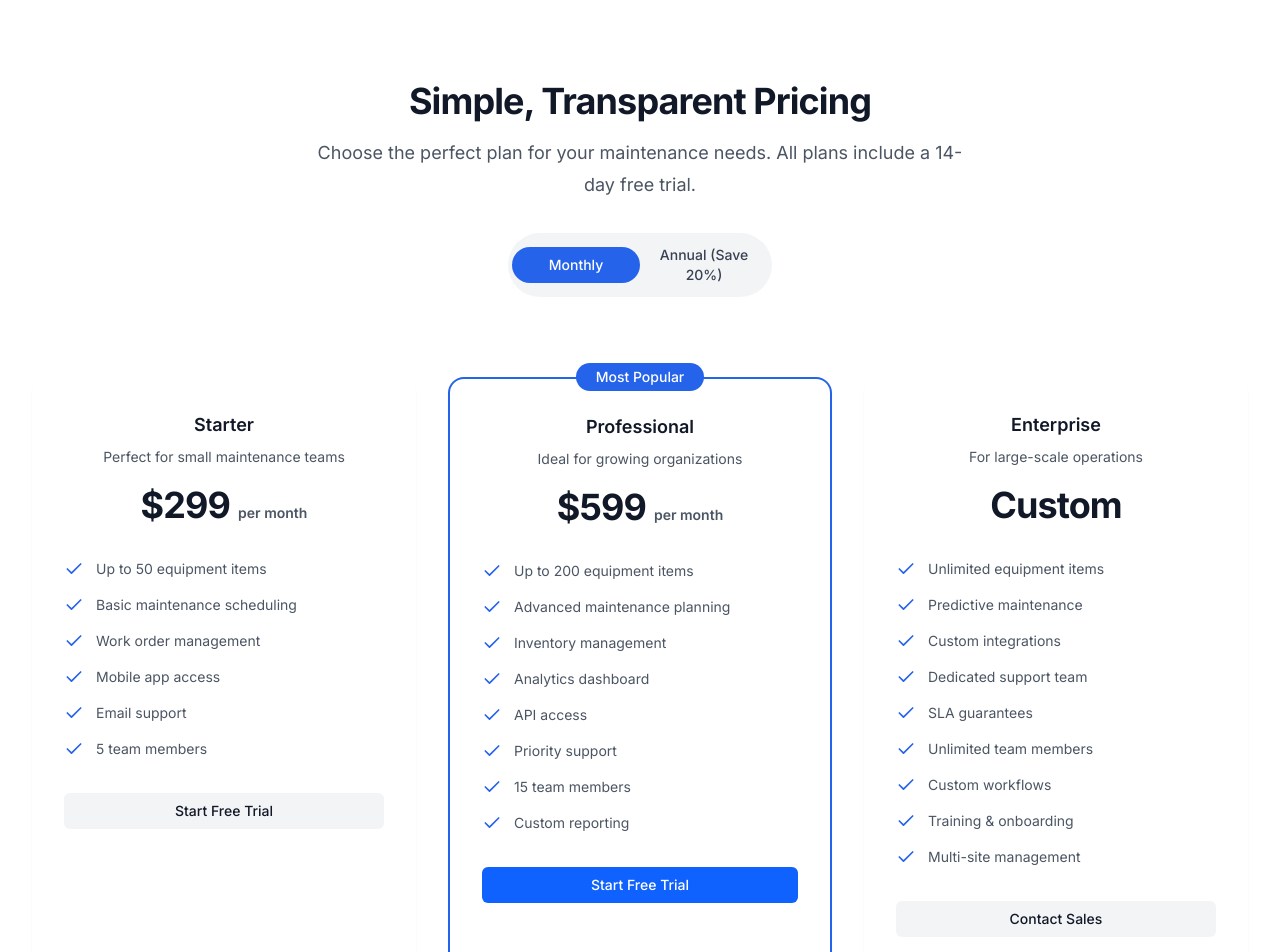
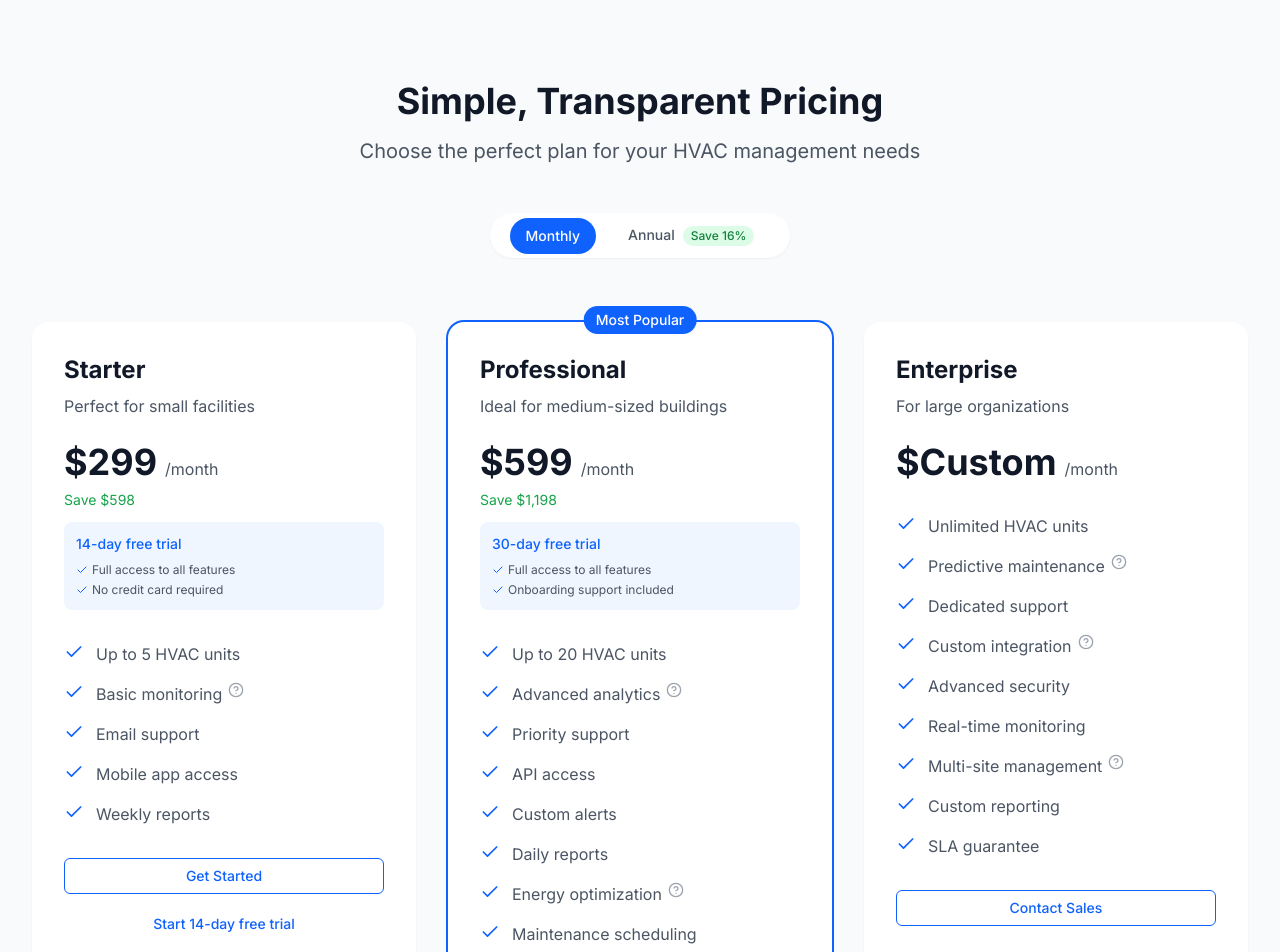
Before and after one commit to akoleti/devmechdx, a Next.js app: page / in a window 1280 px wide. Shown: the part 4220-5172 px from the top of the page. Built offline with nearby package versions, Linux system fonts and the light colour scheme.

Commit message:
Aligned all the pricing cards

```diff
--- a/app/signup/_components/AccountForm.tsx
+++ b/app/signup/_components/AccountForm.tsx
@@ -236,7 +236,7 @@ export default function AccountForm({ onSubmit, initialData }: AccountFormProps)
           id="acceptTerms"
           checked={watch('acceptTerms')}
           onCheckedChange={(checked) => {
-            setValue('acceptTerms', checked as boolean, {
+            setValue('acceptTerms', checked as true, {
               shouldValidate: true
             });
           }}
--- a/app/signup/_components/BillingForm.tsx
+++ b/app/signup/_components/BillingForm.tsx
@@ -8,7 +8,6 @@ import { Label } from '@/components/ui/label';
 import { Button } from '@/components/ui/button';
 import { cn } from "@/lib/utils";
 import { useState, useEffect } from 'react';
-import { formatCardNumber, formatExpiryDate } from '@/lib/utils/formatters';
 
 const planDetails = {
   starter: {
--- a/app/signup/_components/SignupForm.tsx
+++ b/app/signup/_components/SignupForm.tsx
@@ -160,7 +160,7 @@ export default function SignupForm({ plan }: SignupFormProps) {
       if (currentStep === 'billing' && data.isTestCard) {
         toast.success('Test card accepted');
         // You might want to mark this as a test transaction in your form data
-        setFormData(prev => ({
+        setFormData((prev: FormData) => ({
           ...prev,
           ...data,
           isTestTransaction: true
--- a/components/sections/Pricing.tsx
+++ b/components/sections/Pricing.tsx
@@ -1,206 +1,261 @@
-import { Check } from 'lucide-react';
+'use client';
+
 import { Button } from '@/components/ui/button';
-import { cn } from '@/lib/utils';
+import { Check, HelpCircle } from 'lucide-react';
+import * as Tooltip from '@radix-ui/react-tooltip';
+import { useState } from 'react';
+import Link from 'next/link';
 
-const tiers = [
+type BillingPeriod = 'monthly' | 'annual';
+type FeatureKey = keyof typeof featureExplanations;
+
+const plans = [
   {
     name: 'Starter',
-    id: 'starter',
-    price: '299',
+    description: 'Perfect for small facilities',
+    price: {
+      monthly: '299',
+      annual: '2990'
+    },
+    trial: {
+      days: 14,
+      features: ['Full access to all features', 'No credit card required']
+    },
     billing: 'per month',
-    description: 'Perfect for small maintenance teams',
     features: [
-      'Up to 50 equipment items',
-      'Basic maintenance scheduling',
-      'Work order management',
+      'Up to 5 HVAC units',
+      'Basic monitoring',
+      'Email support',
       'Mobile app access',
-      'Email support',
-      '5 team members',
+      'Weekly reports'
     ],
-    cta: 'Start Free Trial',
-    href: '/trial',
-    mostPopular: false,
+    signupUrl: '/signup/starter',
+    trialUrl: '/signup/starter/trial'
   },
   {
     name: 'Professional',
-    id: 'professional',
-    price: '599',
+    description: 'Ideal for medium-sized buildings',
+    price: {
+      monthly: '599',
+      annual: '5990'
+    },
+    trial: {
+      days: 30,
+      features: ['Full access to all features', 'Onboarding support included']
+    },
     billing: 'per month',
-    description: 'Ideal for growing organizations',
+    popular: true,
     features: [
-      'Up to 200 equipment items',
-      'Advanced maintenance planning',
-      'Inventory management',
-      'Analytics dashboard',
+      'Up to 20 HVAC units',
+      'Advanced analytics',
+      'Priority support',
       'API access',
-      'Priority support',
-      '15 team members',
-      'Custom reporting',
+      'Custom alerts',
+      'Daily reports',
+      'Energy optimization',
+      'Maintenance scheduling'
     ],
-    cta: 'Start Free Trial',
-    href: '/trial',
-    mostPopular: true,
+    signupUrl: '/signup/professional',
+    trialUrl: '/signup/professional/trial'
   },
   {
     name: 'Enterprise',
-    id: 'enterprise',
+    description: 'For large organizations',
     price: 'Custom',
-    billing: 'contact for pricing',
-    description: 'For large-scale operations',
+    billing: 'contact sales',
     features: [
-      'Unlimited equipment items',
+      'Unlimited HVAC units',
       'Predictive maintenance',
-      'Custom integrations',
-      'Dedicated support team',
-      'SLA guarantees',
-      'Unlimited team members',
-      'Custom workflows',
-      'Training & onboarding',
+      'Dedicated support',
+      'Custom integration',
+      'Advanced security',
+      'Real-time monitoring',
       'Multi-site management',
+      'Custom reporting',
+      'SLA guarantee'
     ],
-    cta: 'Contact Sales',
-    href: '/contact',
-    mostPopular: false,
-  },
+    signupUrl: '/signup/enterprise'
+  }
 ];
 
-const additionalFeatures = [
-  'Free data migration',
-  'Implementation support',
-  'Regular platform updates',
-  'Security compliance',
-  'Backup & recovery',
-  'Training materials',
-];
+const featureExplanations = {
+  'Basic monitoring': 'Real-time temperature and performance monitoring',
+  'Advanced analytics': 'AI-powered insights and trend analysis',
+  'Predictive maintenance': 'ML algorithms to predict potential failures',
+  'Custom integration': 'Integration with existing building management systems',
+  'Energy optimization': 'AI-driven energy usage optimization',
+  'Multi-site management': 'Centralized control for multiple locations'
+};
 
 const Pricing = () => {
+  const [billingPeriod, setBillingPeriod] = useState<BillingPeriod>('monthly');
+
+  const getPrice = (plan: typeof plans[0]) => {
+    if (typeof plan.price === 'string') return plan.price;
+    return billingPeriod === 'monthly'
+      ? plan.price.monthly
+      : `${plan.price.annual}`;
+  };
+
+  const getSavings = (plan: typeof plans[0]) => {
+    if (typeof plan.price === 'string') return null;
+    const monthlyCost = parseInt(plan.price.monthly);
+    const annualCost = parseInt(plan.price.annual);
+    const savings = (monthlyCost * 12) - annualCost;
+    return savings;
+  };
+
   return (
-    <section id="pricing" className="py-24 bg-white">
+    <section id="pricing" className="py-24 bg-gray-50">
       <div className="max-w-7xl mx-auto px-4 sm:px-6 lg:px-8">
-        <div className="text-center">
-          <h2 className="text-3xl font-bold tracking-tight text-gray-900 sm:text-4xl">
+        <div className="text-center max-w-3xl mx-auto">
+          <h2 className="text-4xl font-bold text-gray-900">
             Simple, Transparent Pricing
           </h2>
-          <p className="mt-4 text-lg leading-8 text-gray-600 max-w-2xl mx-auto">
-            Choose the perfect plan for your maintenance needs. All plans include a 14-day free trial.
+          <p className="mt-4 text-xl text-gray-600">
+            Choose the perfect plan for your HVAC management needs
           </p>
         </div>
 
-        {/* Pricing Toggle - Monthly/Annual */}
-        <div className="mt-8 flex justify-center">
-          <div className="relative flex items-center p-1 bg-gray-100 rounded-full">
-            <button className="relative w-32 py-2 text-sm font-medium text-white rounded-full bg-blue-600">
+        {/* Billing Toggle */}
+        <div className="mt-12 flex justify-center">
+          <div className="bg-white rounded-full p-1 shadow-sm">
+            <div className="flex items-center space-x-4 px-4">
+              <button
+                onClick={() => setBillingPeriod('monthly')}
+                className={`px-4 py-2 rounded-full text-sm font-medium transition-colors ${
+                  billingPeriod === 'monthly'
+                    ? 'bg-[#0F62FE] text-white'
+                    : 'text-gray-600 hover:text-gray-900'
+                }`}
+              >
                 Monthly
               </button>
-            <button className="relative w-32 py-2 text-sm font-medium text-gray-700">
-              Annual (Save 20%)
+              <button
+                onClick={() => setBillingPeriod('annual')}
+                className={`px-4 py-2 rounded-full text-sm font-medium transition-colors ${
+                  billingPeriod === 'annual'
+                    ? 'bg-[#0F62FE] text-white'
+                    : 'text-gray-600 hover:text-gray-900'
+                }`}
+              >
+                Annual
+                <span className="ml-2 inline-block px-2 py-0.5 bg-green-100 text-green-700 text-xs rounded-full">
+                  Save 16%
+                </span>
               </button>
             </div>
           </div>
+        </div>
 
-        {/* Pricing Tiers */}
-        <div className="mt-20 grid grid-cols-1 gap-8 md:grid-cols-3">
-          {tiers.map((tier) => (
+        {/* Pricing Cards */}
+        <div className="mt-16 grid gap-8 lg:grid-cols-3">
+          {plans.map((plan) => (
             <div
-              key={tier.id}
-              className={cn(
-                "relative rounded-2xl bg-white p-8 shadow-sm transition-shadow hover:shadow-md",
-                tier.mostPopular && "border-2 border-blue-600"
-              )}
+              key={plan.name}
+              className={`bg-white rounded-2xl p-8 shadow-sm relative ${
+                plan.popular ? 'ring-2 ring-[#0F62FE]' : ''
+              }`}
             >
-              {tier.mostPopular && (
-                <div className="absolute -top-4 left-0 right-0 mx-auto w-32 rounded-full bg-blue-600 px-3 py-1 text-center text-sm font-medium text-white">
+              {plan.popular && (
+                <div className="absolute -top-4 left-1/2 -translate-x-1/2">
+                  <div className="bg-[#0F62FE] text-white px-3 py-1 rounded-full text-sm font-medium">
                     Most Popular
                   </div>
+                </div>
               )}
-
-              <div className="text-center">
-                <h3 className="text-lg font-semibold leading-8 text-gray-900">
-                  {tier.name}
-                </h3>
-                <p className="mt-1 text-sm leading-6 text-gray-600">
-                  {tier.description}
+              <div>
+                <h2 className="text-2xl font-bold text-gray-900">
+                  {plan.name}
+                </h2>
+                <p className="mt-2 text-gray-600">
+                  {plan.description}
                 </p>
-                <div className="mt-4 flex items-baseline justify-center gap-x-2">
-                  {tier.price === 'Custom' ? (
-                    <span className="text-4xl font-bold tracking-tight text-gray-900">
-                      {tier.price}
+                <div className="mt-6">
+                  <span className="text-4xl font-bold text-gray-900">
+                    ${getPrice(plan)}
                   </span>
-                  ) : (
-                    <>
-                      <span className="text-4xl font-bold tracking-tight text-gray-900">
-                        ${tier.price}
+                  <span className="text-gray-600 ml-2">
+                    {billingPeriod === 'monthly' ? '/month' : '/year'}
                   </span>
-                      <span className="text-sm font-semibold leading-6 text-gray-600">
-                        {tier.billing}
-                      </span>
-                    </>
+                  {getSavings(plan) !== null && (
+                    <div className="mt-2 text-sm text-green-600">
+                      Save ${getSavings(plan)?.toLocaleString()}
+                    </div>
+                  )}
+                  {plan.trial && (
+                    <div className="mt-3 p-3 bg-blue-50 rounded-lg">
+                      <div className="text-sm font-medium text-[#0F62FE]">
+                        {plan.trial.days}-day free trial
+                      </div>
+                      <ul className="mt-2 space-y-1">
+                        {plan.trial.features.map((feature) => (
+                          <li key={feature} className="text-xs text-gray-600 flex items-center">
+                            <Check className="h-3 w-3 text-[#0F62FE] mr-1 flex-shrink-0" />
+                            {feature}
+                          </li>
+                        ))}
+                      </ul>
+                    </div>
                   )}
                 </div>
               </div>
-
-              <ul className="mt-8 space-y-3">
-                {tier.features.map((feature) => (
-                  <li key={feature} className="flex items-start gap-3">
-                    <Check className="h-5 w-5 text-blue-600 mt-0.5 flex-shrink-0" />
-                    <span className="text-sm leading-6 text-gray-600">{feature}</span>
+              <ul className="mt-8 space-y-4">
+                {plan.features.map((feature) => (
+                  <li key={feature} className="flex items-start">
+                    <Check className="h-5 w-5 text-[#0F62FE] flex-shrink-0" />
+                    <span className="ml-3 text-gray-600">{feature}</span>
+                    {featureExplanations[feature as FeatureKey] && (
+                      <Tooltip.Provider>
+                        <Tooltip.Root>
+                          <Tooltip.Trigger asChild>
+                            <button className="ml-1.5">
+                              <HelpCircle className="h-4 w-4 text-gray-400" />
+                            </button>
+                          </Tooltip.Trigger>
+                          <Tooltip.Portal>
+                            <Tooltip.Content
+                              className="bg-gray-900 text-white px-3 py-1.5 rounded text-sm max-w-xs"
+                              sideOffset={5}
+                            >
+                              {featureExplanations[feature as FeatureKey]}
+                              <Tooltip.Arrow className="fill-gray-900" />
+                            </Tooltip.Content>
+                          </Tooltip.Portal>
+                        </Tooltip.Root>
+                      </Tooltip.Provider>
+                    )}
                   </li>
                 ))}
               </ul>
-
+              <div className="flex flex-col gap-3 mt-8">
                 <Button
-                className={cn(
-                  "mt-8 w-full",
-                  !tier.mostPopular && "bg-gray-100 text-gray-900 hover:bg-gray-200"
-                )}
+                  className={`w-full ${
+                    plan.popular ? 'bg-[#0F62FE] hover:bg-[#0F62FE]/90' : ''
+                  }`}
+                  variant={plan.popular ? 'default' : 'outline'}
                   asChild
                 >
-                <a href={tier.href}>{tier.cta}</a>
+                  <Link
+                    href={plan.price === 'Custom' ? '/contact' : `${plan.signupUrl}?billing=${billingPeriod}`}
+                  >
+                    {plan.price === 'Custom' ? 'Contact Sales' : 'Get Started'}
+                  </Link>
                 </Button>
+                {plan.trial && (
+                  <Button
+                    variant="ghost"
+                    className="text-[#0F62FE]"
+                    asChild
+                  >
+                    <Link href={plan.trialUrl}>
+                      Start {plan.trial.days}-day free trial
+                    </Link>
+                  </Button>
+                )}
+              </div>
             </div>
           ))}
-        </div>
-
-        {/* Additional Features */}
-        <div className="mt-20 bg-gray-50 rounded-2xl p-8">
-          <h3 className="text-xl font-semibold text-center mb-8">
-            All Plans Include
-          </h3>
-          <div className="grid grid-cols-1 md:grid-cols-3 gap-6">
-            {additionalFeatures.map((feature) => (
-              <div
-                key={feature}
-                className="flex items-center gap-3"
-              >
-                <Check className="h-5 w-5 text-blue-600 flex-shrink-0" />
-                <span className="text-gray-600">{feature}</span>
-              </div>
-            ))}
-          </div>
-        </div>
-
-        {/* Enterprise CTA */}
-        <div className="mt-20 text-center bg-blue-600 rounded-2xl p-8 text-white">
-          <h3 className="text-2xl font-bold">Need a Custom Solution?</h3>
-          <p className="mt-4 text-blue-100 max-w-2xl mx-auto">
-            Our enterprise plan is perfect for large organizations with specific requirements.
-            Get in touch with our sales team for a customized quote.
-          </p>
-          <Button
-            variant="secondary"
-            size="lg"
-            className="mt-8 bg-white text-blue-600 hover:bg-blue-50"
-            asChild
-          >
-            <a href="/contact">Contact Sales</a>
-          </Button>
-        </div>
-
-        {/* FAQ Link */}
-        <div className="mt-12 text-center">
-          <a href="/faq" className="text-sm text-gray-600 hover:text-blue-600">
-            Have questions? Check out our FAQ →
-          </a>
         </div>
       </div>
     </section>
```
Also changed, not shown: app/api/email/welcome/route.ts (+5 -2 lines). Lines whose indentation alone changed are shown as unchanged.
